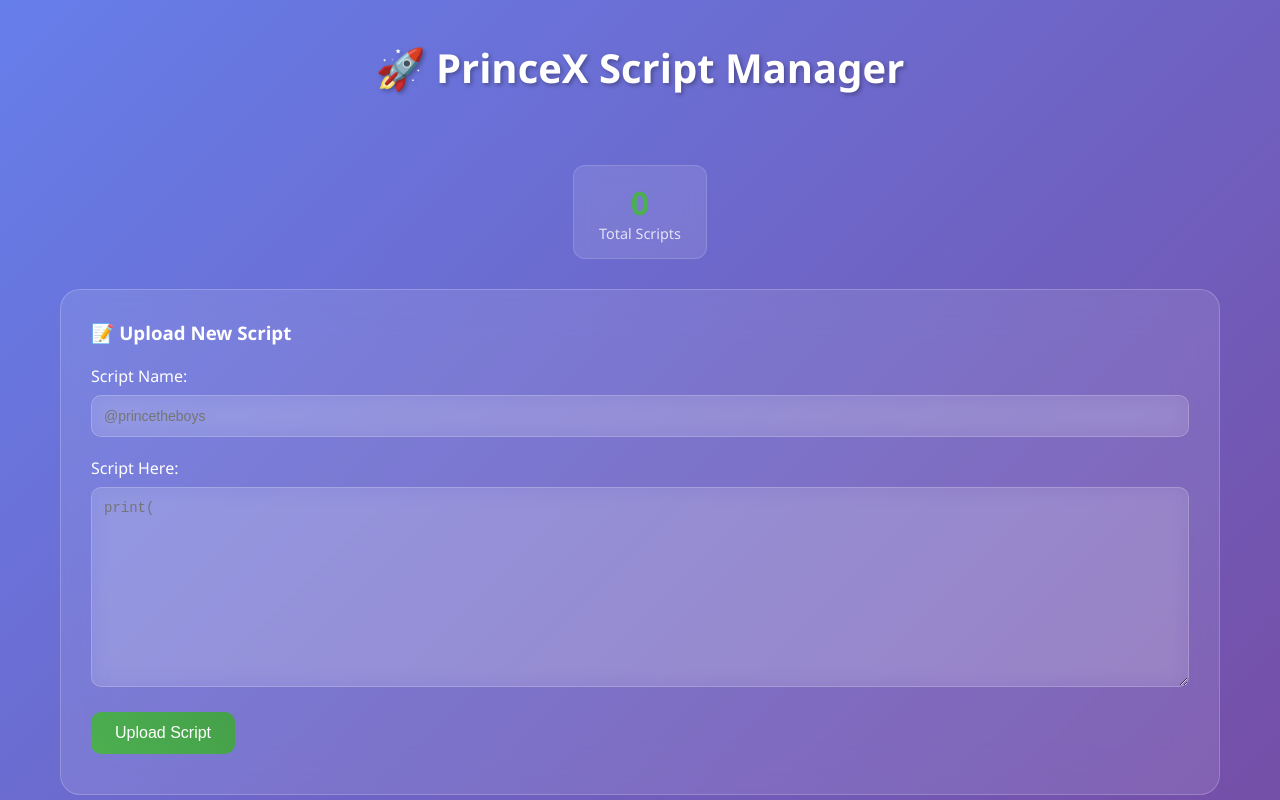
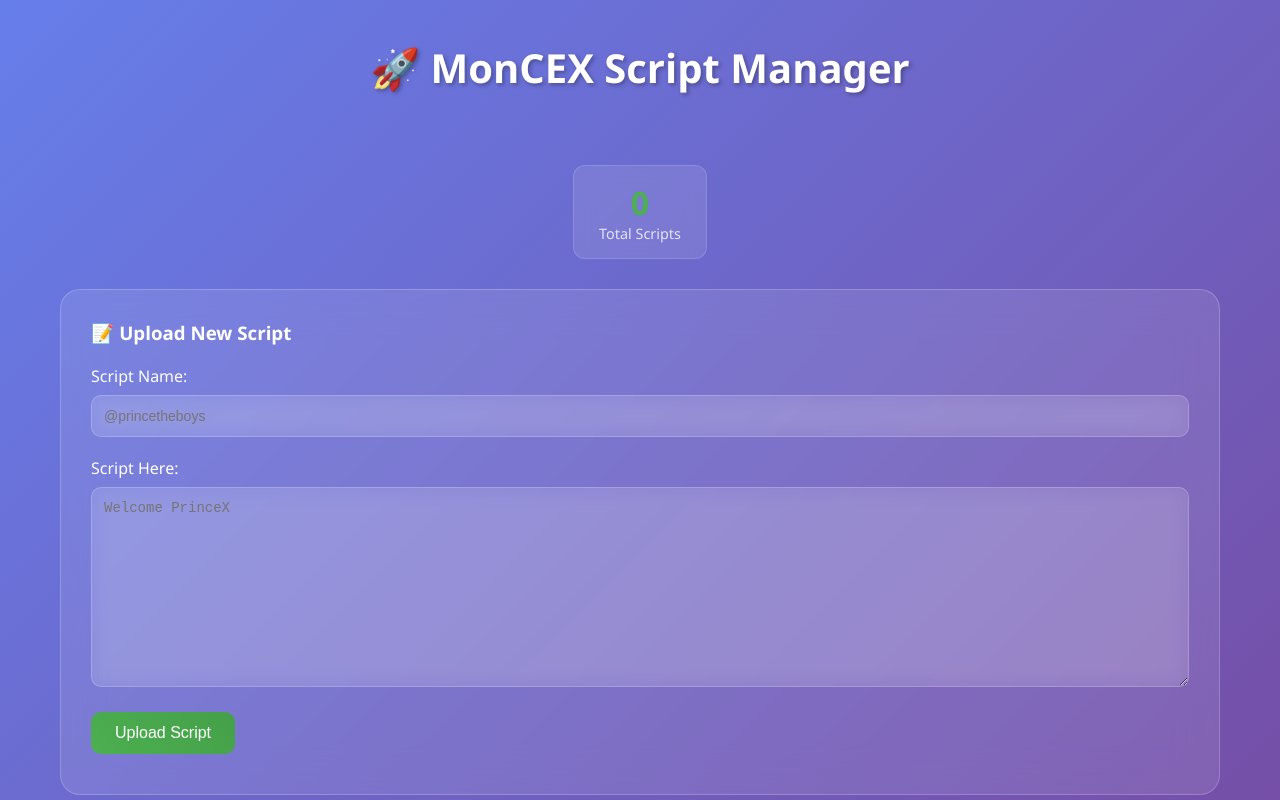
Before and after one commit to Princeks404/script-admin, a website: page public/index.html in a window 1280 px wide. Shown: the top 800 px of the page. Drawn offline with Linux system fonts and the light colour scheme; no server answers.

Commit message:
Update index.html

```diff
--- a/public/index.html
+++ b/public/index.html
@@ -179,7 +179,7 @@
 <body>
     <div class="container">
         <div class="header">
-            <h1>🚀 PrinceX Script Manager</h1>
+            <h1>🚀 MonCEX Script Manager</h1>
         </div>
 
         <div class="stats">
@@ -198,7 +198,7 @@
                 </div>
                 <div class="form-group">
                     <label for="script-content">Script Here:</label>
-                    <textarea id="script-content" placeholder="print("Hello World")" required></textarea>
+                    <textarea id="script-content" placeholder="Welcome PrinceX" required></textarea>
                 </div>
                 <button type="submit" class="btn btn-primary" id="upload-btn">Upload Script</button>
             </form>
```
